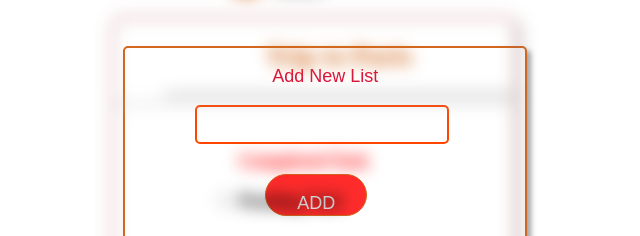
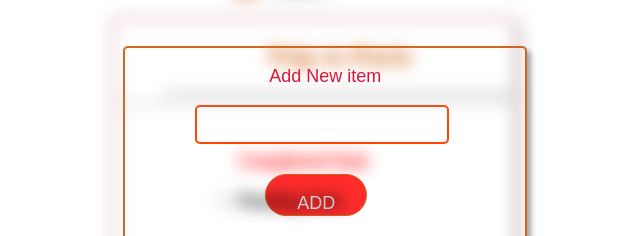
Before and after one commit to raavimanikanta/css-project, a plain HTML site: page index3.html in a window 1280 px wide. Shown: the part 188-424 px from the top of the page, 365-1005 px from the left. Drawn offline with Linux system fonts and the light colour scheme.

Commit message:
second changes

```diff
--- a/index3.html
+++ b/index3.html
@@ -43,7 +43,7 @@
 </div>
 <div class="container1">
 <div class="newlist">
-    <p style="font-family: Arial, Helvetica, sans-serif;font-size: large;color: crimson; margin-bottom: px;">Add New List</p>
+    <p style="font-family: Arial, Helvetica, sans-serif;font-size: large;color: crimson; margin-bottom: px;">Add New item</p>
     <div class="box1"></div>
     <div class="box2">
         <p>ADD</p>
```
